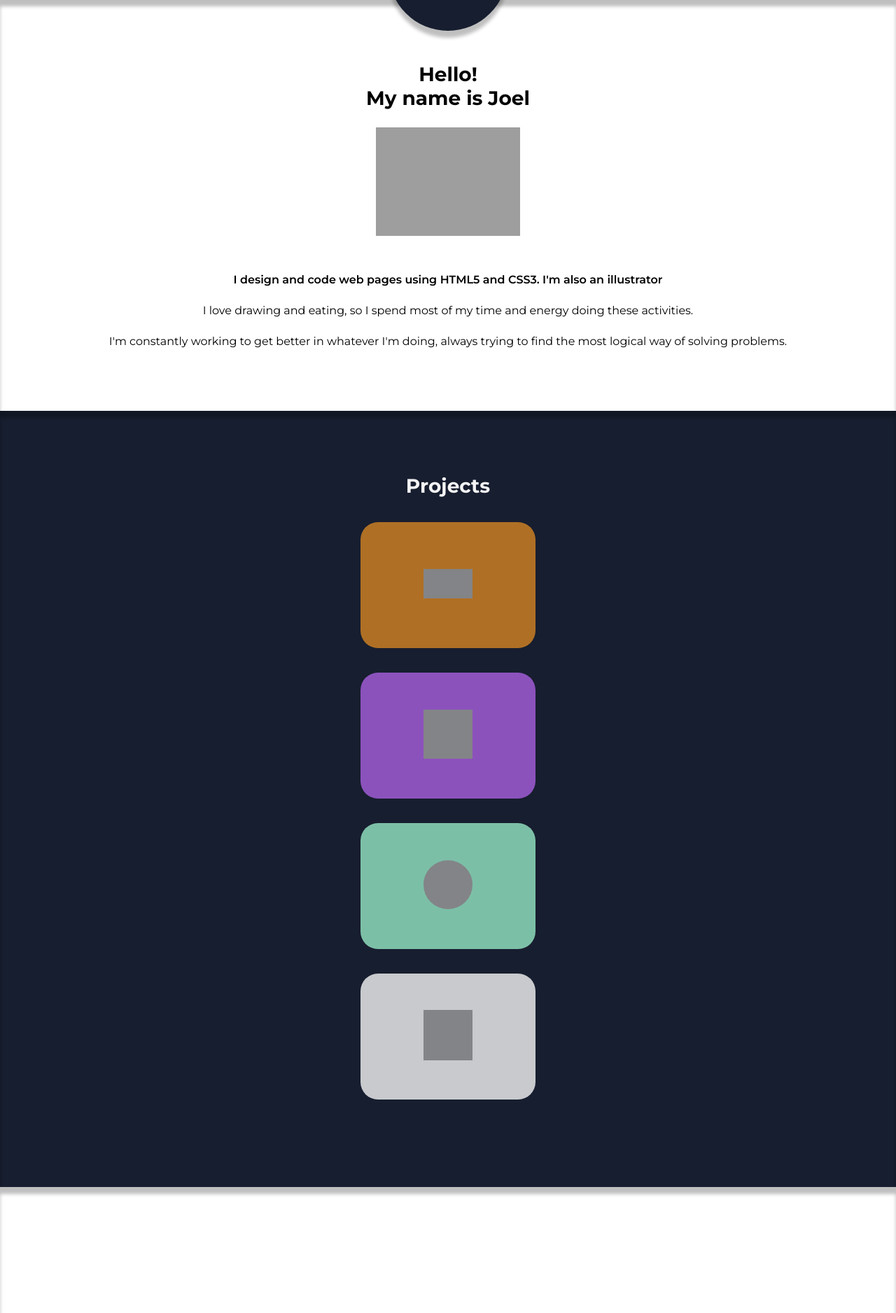
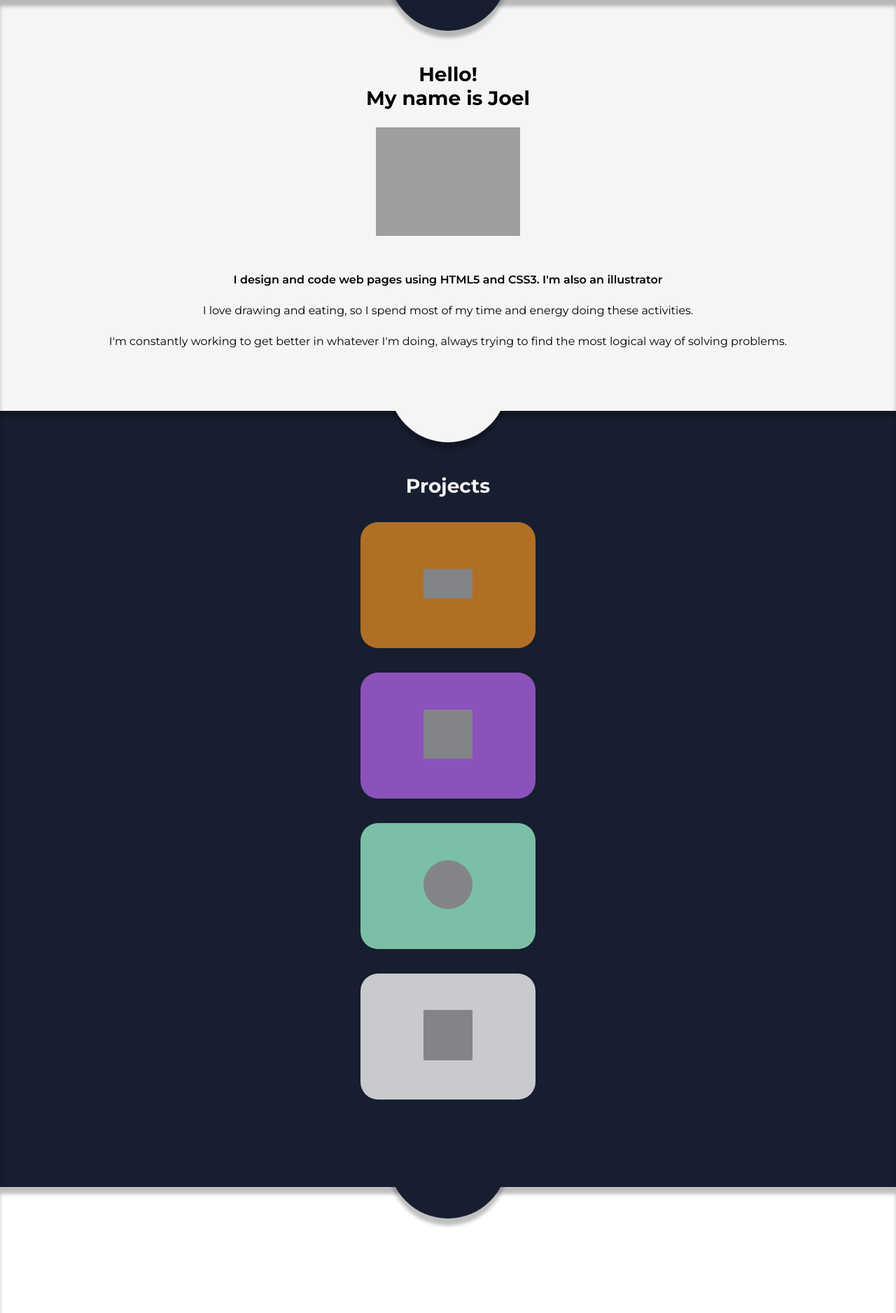
Before and after one commit to joelspi97/portfolio--OUTDATED, a PHP site: page / in a window 1280 px wide. Shown: the part 522-2398 px from the top of the page at 70% size. Run offline with PHP 8.4, Linux system fonts and the light colour scheme; grey boxes are pictures that could not be loaded.

Commit message:
finished projects section, also fine tuned desections decoration issues

```diff
--- a/css/style.scss
+++ b/css/style.scss
@@ -42,7 +42,6 @@ body {
     align-items: center;
     justify-content: center;
     box-shadow: 0rem 1rem 0.5rem 0rem rgba(0, 0, 0, 0.25) inset;
-    z-index: -1;
 }
 .section-heading {
     font-size: 2.8rem;
@@ -103,8 +102,8 @@ body {
 /* HEADER */
 
 .header {
+    z-index: 3;
     padding-top: 4rem;
-    position: static;
     box-shadow: none;
     background-color: $dark-blue;
     color: $portfolio-white;
@@ -172,6 +171,9 @@ body {
 /* ABOUT ME */
 
 .about-me {
+    z-index: 2;
+    background-color: $portfolio-white;
+
     &__heading-container {
         margin-bottom: 2.5rem;
     }
@@ -198,9 +200,13 @@ body {
 /* PROJECTS */
 
 .projects {
-    z-index: 0;
+    z-index: 1;
     background-color: $dark-blue;
     color: $portfolio-white;
+
+    .section-decoration {
+        background-color: $portfolio-white;
+    }
 
     &__container {
         display: grid;
@@ -309,7 +315,7 @@ body {
         .google-clone:hover {
             @include project-hover ("../projects/google-clone/assets/google-thumbnail.jpg", 550ms);
             .google-icon {
-                @include project-icon-hover (10%, 16.6%, -7.7rem, -6.5rem, 600ms);
+                @include project-icon-hover (10%, 16%, -7.7rem, -6.5rem, 600ms);
             }
         }
     }
--- a/index.html
+++ b/index.html
@@ -53,7 +53,7 @@
             </div>
         </section>
         <section class="section projects" id="projects">
-            <!-- <div class="section-decoration"></div> -->
+            <div class="section-decoration"></div>
             <h1 class="section-heading">Projects</h1>
             <div class="projects__container center-text">
                 <article class="batata-bit">
@@ -81,7 +81,7 @@
     </main>
 
     <footer class="contact section" id="contact">
-
+        <div class="section-decoration"></div>
     </footer>
 
 </body>
```
Also changed, not shown: css/style.css, 1 other file.
